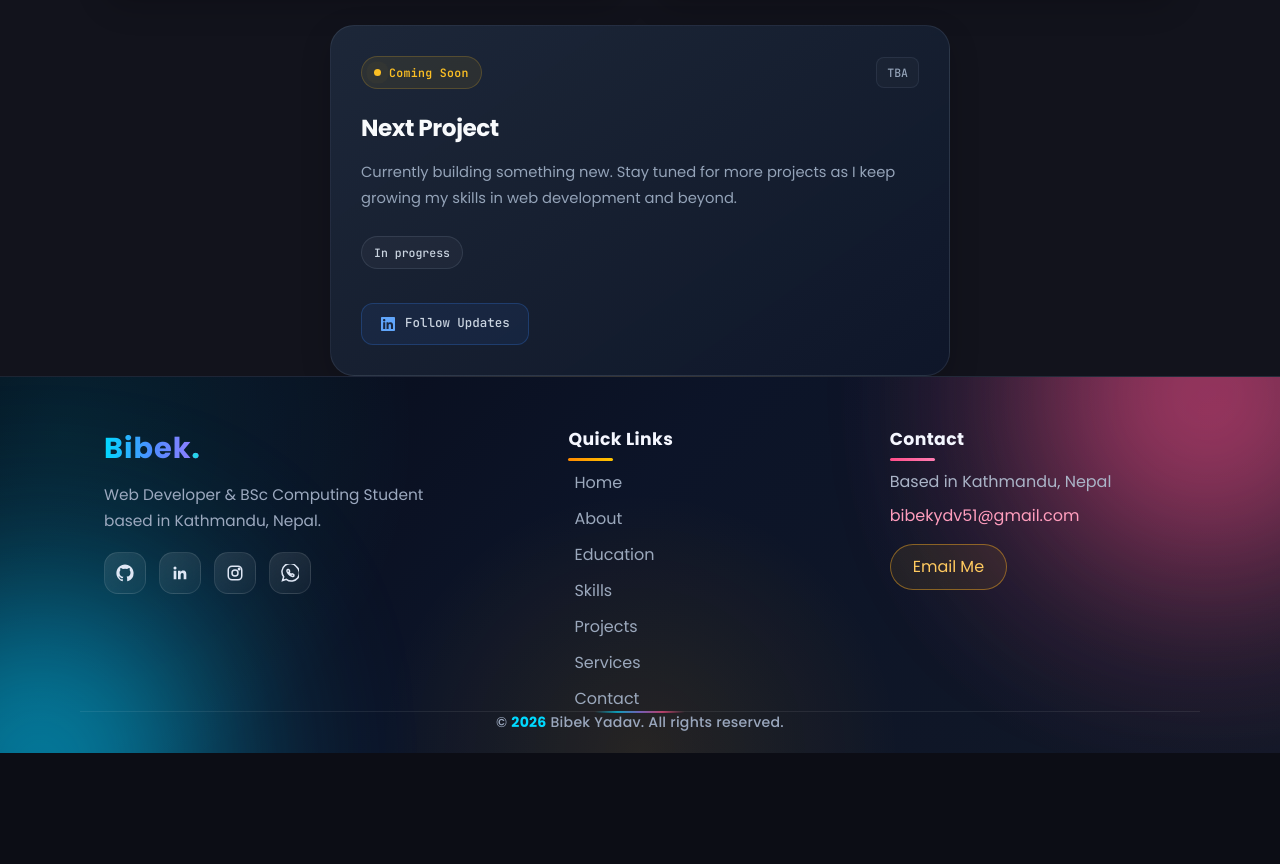
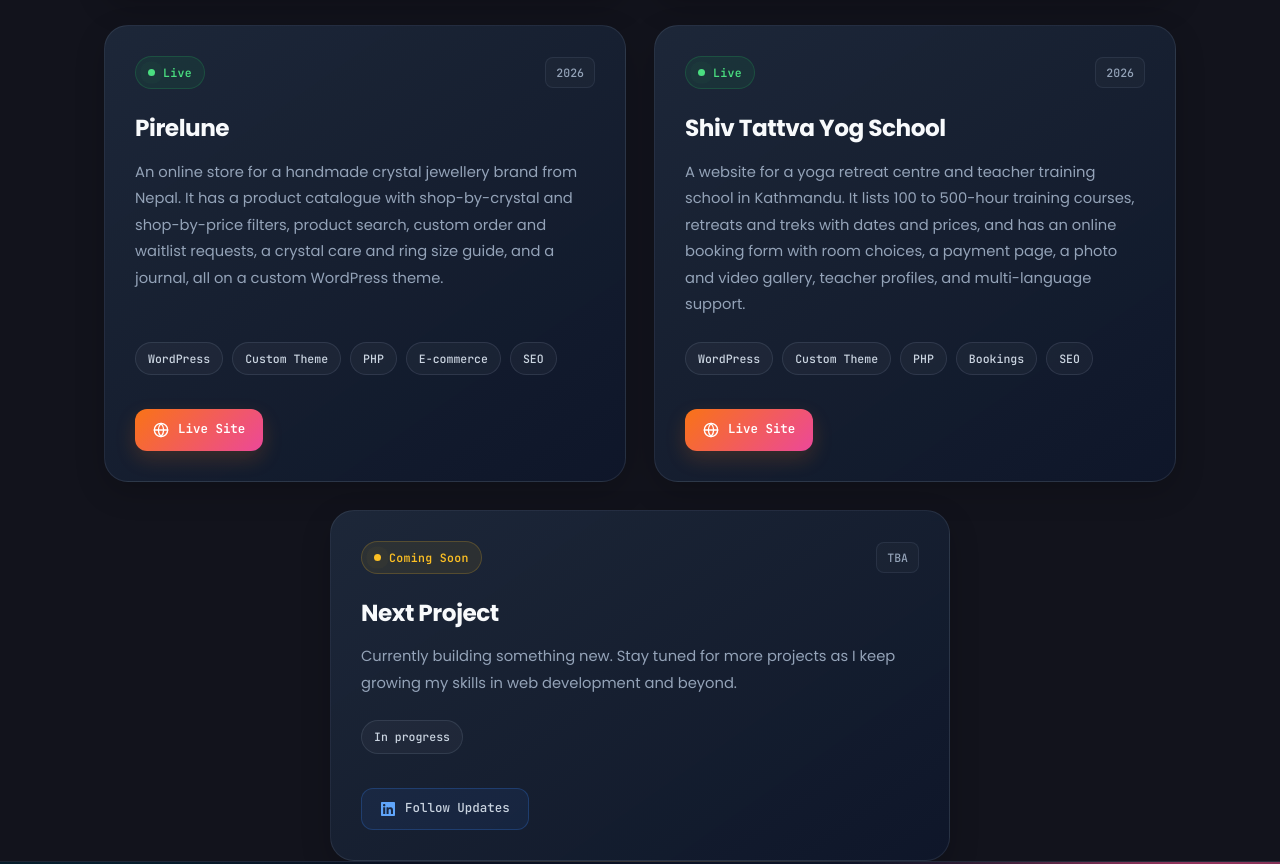
Before and after one commit to bibekydv285-source/Bibek_kumar_Yadav-Portfolio, a plain HTML site: page projects.html in a window 1280 px wide. Shown: the part 1670-2534 px from the top of the page. Before the commit the page ends 2423 px from the top, so only its background shows below. Drawn offline with nearby package versions, Linux system fonts and the light colour scheme; a script that the page names is missing.

Commit message:
Add Pirelune and Shiv Tattva Yog School projects

```diff
--- a/projects.html
+++ b/projects.html
@@ -234,6 +234,50 @@
 
                     <article class="proj-card">
                         <div class="proj-top">
+                            <span class="proj-status"><i aria-hidden="true"></i>Live</span>
+                            <span class="proj-year">2026</span>
+                        </div>
+                        <h3>Pirelune</h3>
+                        <p>An online store for a handmade crystal jewellery brand from Nepal. It has a product catalogue with shop-by-crystal and shop-by-price filters, product search, custom order and waitlist requests, a crystal care and ring size guide, and a journal, all on a custom WordPress theme.</p>
+                        <div class="proj-tags">
+                            <span class="pill">WordPress</span>
+                            <span class="pill">Custom Theme</span>
+                            <span class="pill">PHP</span>
+                            <span class="pill">E-commerce</span>
+                            <span class="pill">SEO</span>
+                        </div>
+                        <div class="proj-links">
+                            <a href="https://pirelune.com/" target="_blank" rel="noopener" class="proj-btn-primary">
+                                <svg width="16" height="16" viewBox="0 0 24 24" fill="none" stroke="currentColor" stroke-width="2" stroke-linecap="round" stroke-linejoin="round" aria-hidden="true"><circle cx="12" cy="12" r="10"/><line x1="2" y1="12" x2="22" y2="12"/><path d="M12 2a15.3 15.3 0 0 1 4 10 15.3 15.3 0 0 1-4 10 15.3 15.3 0 0 1-4-10 15.3 15.3 0 0 1 4-10z"/></svg>
+                                Live Site
+                            </a>
+                        </div>
+                    </article>
+
+                    <article class="proj-card">
+                        <div class="proj-top">
+                            <span class="proj-status"><i aria-hidden="true"></i>Live</span>
+                            <span class="proj-year">2026</span>
+                        </div>
+                        <h3>Shiv Tattva Yog School</h3>
+                        <p>A website for a yoga retreat centre and teacher training school in Kathmandu. It lists 100 to 500-hour training courses, retreats and treks with dates and prices, and has an online booking form with room choices, a payment page, a photo and video gallery, teacher profiles, and multi-language support.</p>
+                        <div class="proj-tags">
+                            <span class="pill">WordPress</span>
+                            <span class="pill">Custom Theme</span>
+                            <span class="pill">PHP</span>
+                            <span class="pill">Bookings</span>
+                            <span class="pill">SEO</span>
+                        </div>
+                        <div class="proj-links">
+                            <a href="https://shivtattvayogschool.com/" target="_blank" rel="noopener" class="proj-btn-primary">
+                                <svg width="16" height="16" viewBox="0 0 24 24" fill="none" stroke="currentColor" stroke-width="2" stroke-linecap="round" stroke-linejoin="round" aria-hidden="true"><circle cx="12" cy="12" r="10"/><line x1="2" y1="12" x2="22" y2="12"/><path d="M12 2a15.3 15.3 0 0 1 4 10 15.3 15.3 0 0 1-4 10 15.3 15.3 0 0 1-4-10 15.3 15.3 0 0 1 4-10z"/></svg>
+                                Live Site
+                            </a>
+                        </div>
+                    </article>
+
+                    <article class="proj-card">
+                        <div class="proj-top">
                             <span class="proj-status soon"><i aria-hidden="true"></i>Coming Soon</span>
                             <span class="proj-year">TBA</span>
                         </div>
```
Also changed, not shown: index.html (+1 -1 lines).
